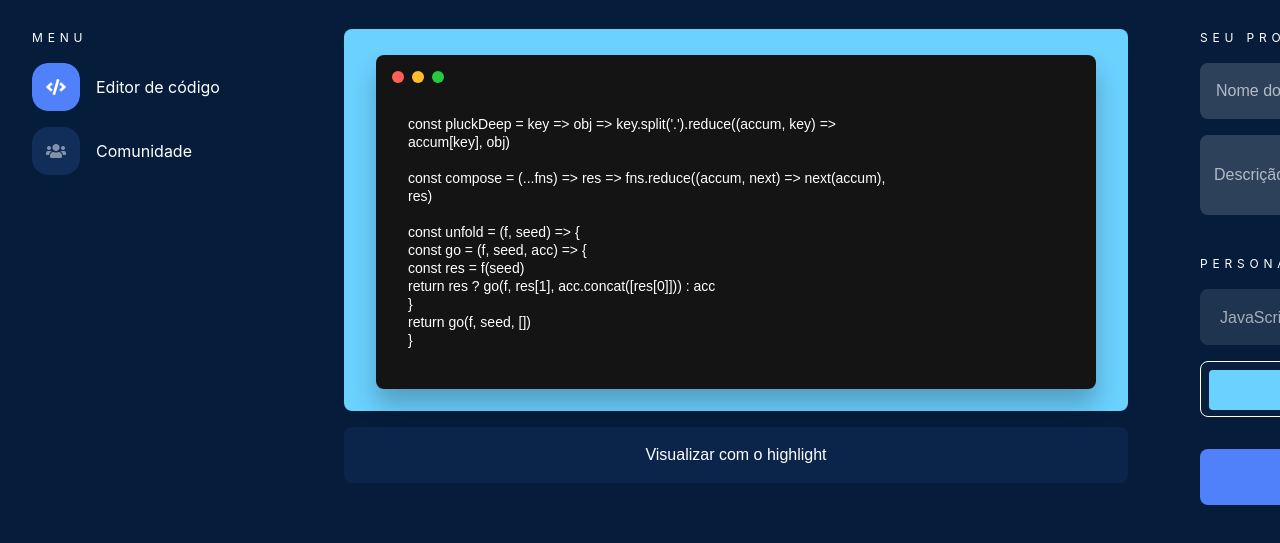
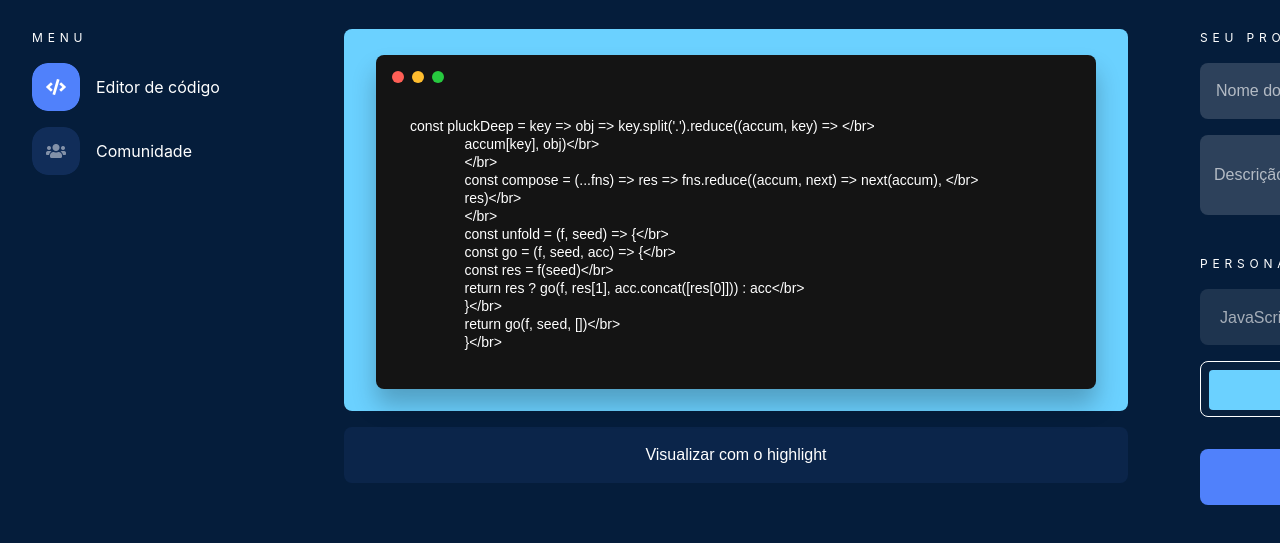
Before and after one commit to devHikary/AluraDev, a plain HTML site: page index.html in a window 1280 px wide. Shown: the part 99-642 px from the top of the page. Drawn offline with Linux system fonts and the light colour scheme.

Commit message:
Correcao da area de codigo

```diff
--- a/css/style.css
+++ b/css/style.css
@@ -261,7 +261,15 @@ body{
   font-weight: normal;
   font-size: 14px;
   line-height: 18px;
+  color: var(--neutral);
 
+  background: #141414;
+
+  height: 100%;
+  width: 100%;
+  border: none;
+  overflow-y: hidden;
+  resize: none;
 }
 
 .centro-container{
--- a/index.html
+++ b/index.html
@@ -52,7 +52,7 @@
             <div class="dot macGreen"></div>
           </div>
           <div class="codigo"></br>
-            <p class="fonteCodigo">const pluckDeep = key => obj => key.split('.').reduce((accum, key) => </br>
+            <textarea  class="fonteCodigo">const pluckDeep = key => obj => key.split('.').reduce((accum, key) => </br>
               accum[key], obj)</br>
               </br>
               const compose = (...fns) => res => fns.reduce((accum, next) => next(accum), </br>
@@ -65,7 +65,7 @@
               }</br>
               return go(f, seed, [])</br>
               }</br>
-            </p>
+            </textarea>
           </div>
         </div>
       </div>
```
